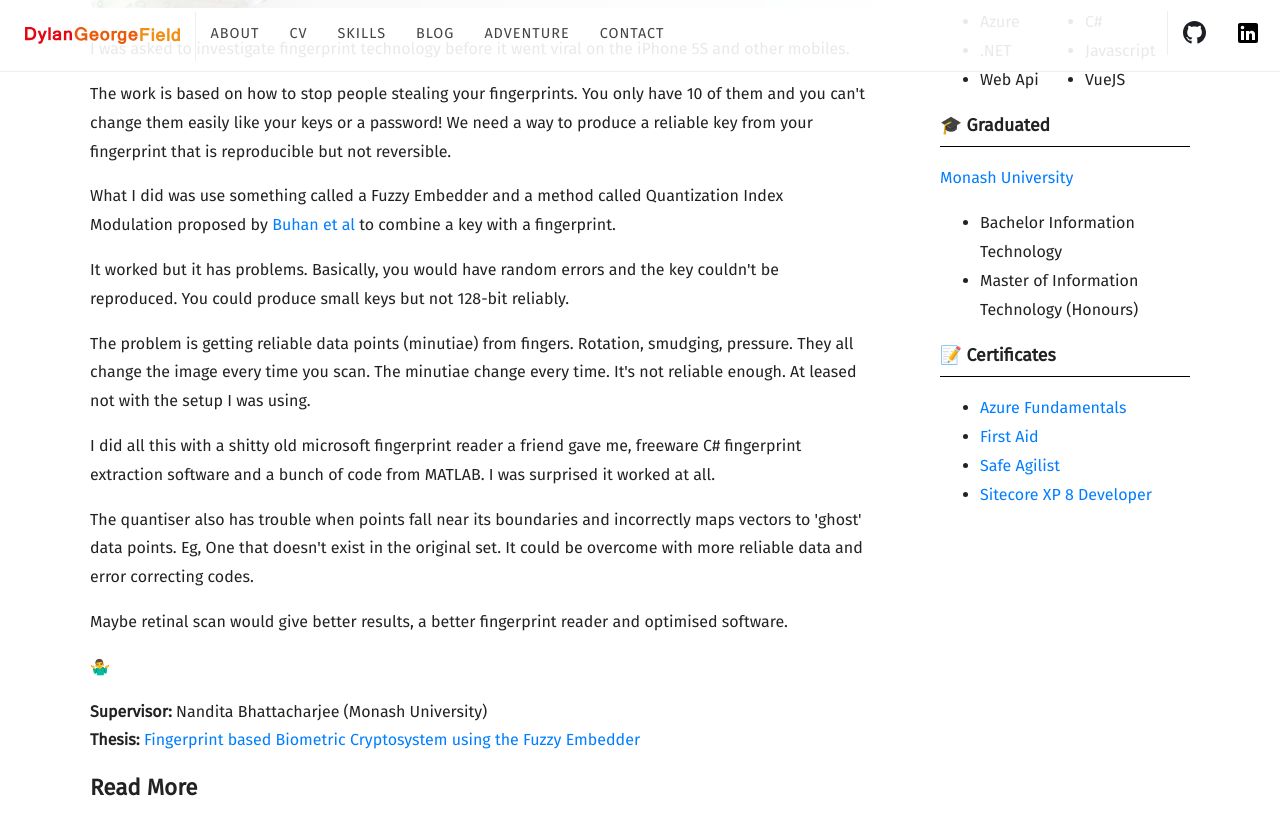
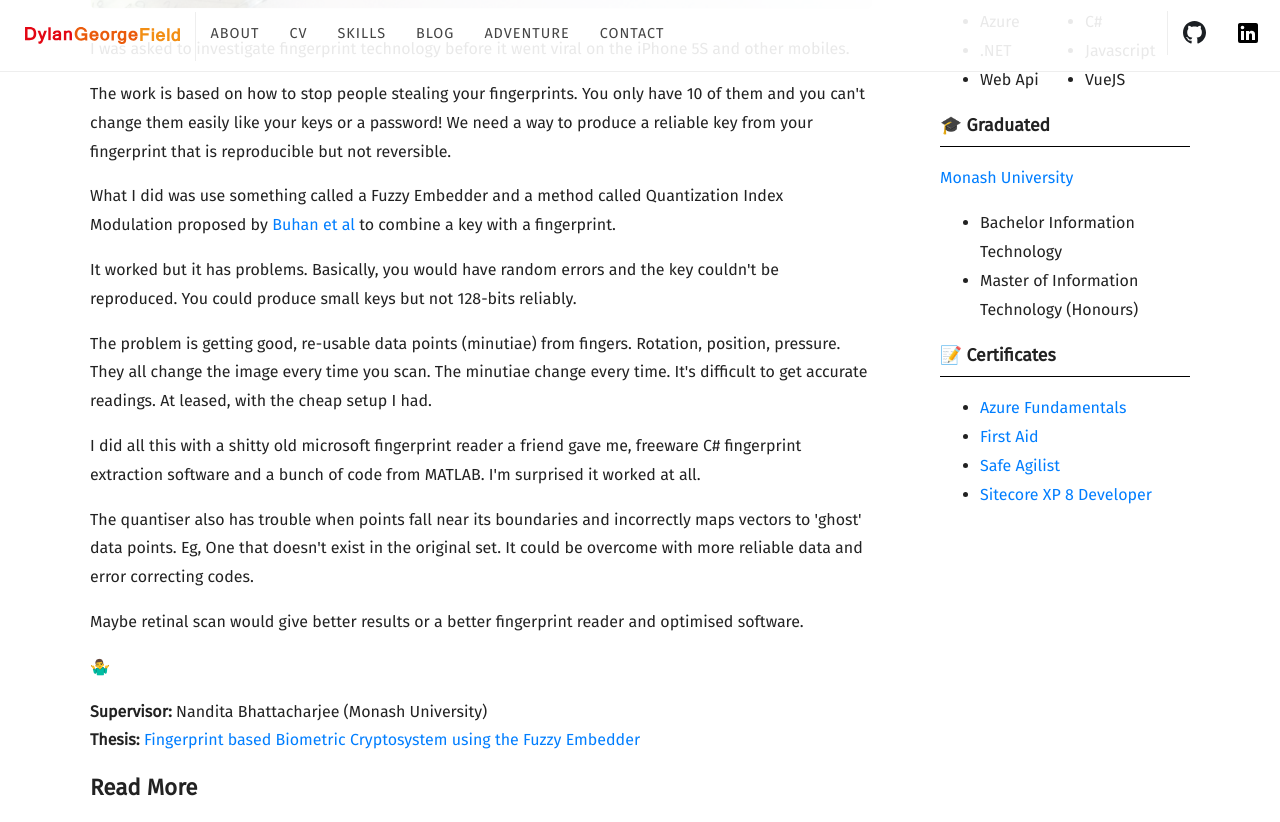
Before and after one commit to Dylan-George-Field/software.georgefield.com.au, a Jekyll site: the page built from _posts/2019-11-21-honours-thesis.md, in a window 1280 px wide and 900 px high, scrolled down 717 px, cut to the strip 0-822 px from the top of the window. Built offline with Jekyll 4.4.1, drawn with Linux system fonts in a browser that asks for light colours; nearby versions of some CDN libraries; some web fonts are replaced; comment, search, counter and statistics services are not loaded.

Commit message:
Update text again!

```diff
--- a/_posts/2019-11-21-honours-thesis.md
+++ b/_posts/2019-11-21-honours-thesis.md
@@ -16,19 +16,19 @@ The work is based on how to stop people stealing your fingerprints. You only hav
 What I did was use something called a Fuzzy Embedder and a method called Quantization Index Modulation proposed by <a href="{{ site.baseurl }}/downloads/embedding-renewable-cryptographic-keys-into-continuous-noisy-data-buhan.pdf">Buhan et al</a> to combine a key with a fingerprint.
 </p>
 <p>
-It worked but it has problems. Basically, you would have random errors and the key couldn't be reproduced. You could produce small keys but not 128-bit reliably.
+It worked but it has problems. Basically, you would have random errors and the key couldn't be reproduced. You could produce small keys but not 128-bits reliably.
 </p>
 <p>
-The problem is getting reliable data points (minutiae) from fingers. Rotation, smudging, pressure. They all change the image every time you scan. The minutiae change every time. It's not reliable enough. At leased not with the setup I was using.
+The problem is getting good, re-usable data points (minutiae) from fingers. Rotation, position, pressure. They all change the image every time you scan. The minutiae change every time. It's difficult to get accurate readings. At leased, with the cheap setup I had.
 </p>
 <p>
-I did all this with a shitty old microsoft fingerprint reader a friend gave me, freeware C# fingerprint extraction software and a bunch of code from MATLAB. I was surprised it worked at all.
+I did all this with a shitty old microsoft fingerprint reader a friend gave me, freeware C# fingerprint extraction software and a bunch of code from MATLAB. I'm surprised it worked at all.
 </p>
 <p>
 The quantiser also has trouble when points fall near its boundaries and incorrectly maps vectors to 'ghost' data points. Eg, One that doesn't exist in the original set. It could be overcome with more reliable data and error correcting codes.
 </p>
 <p>
-Maybe retinal scan would give better results, a better fingerprint reader and optimised software.
+Maybe retinal scan would give better results or a better fingerprint reader and optimised software.
 </p>
 <p>
 🤷‍♂️
```
